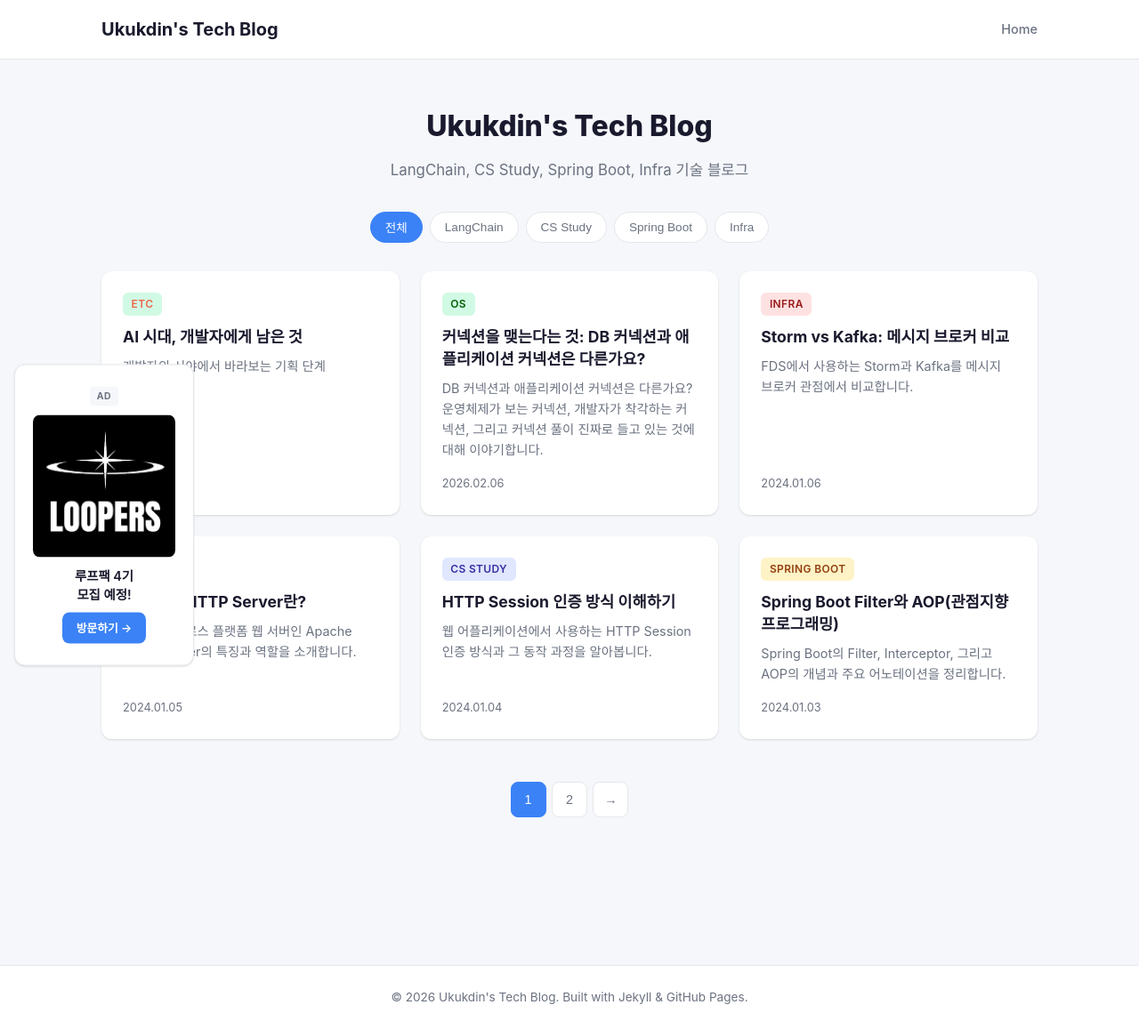
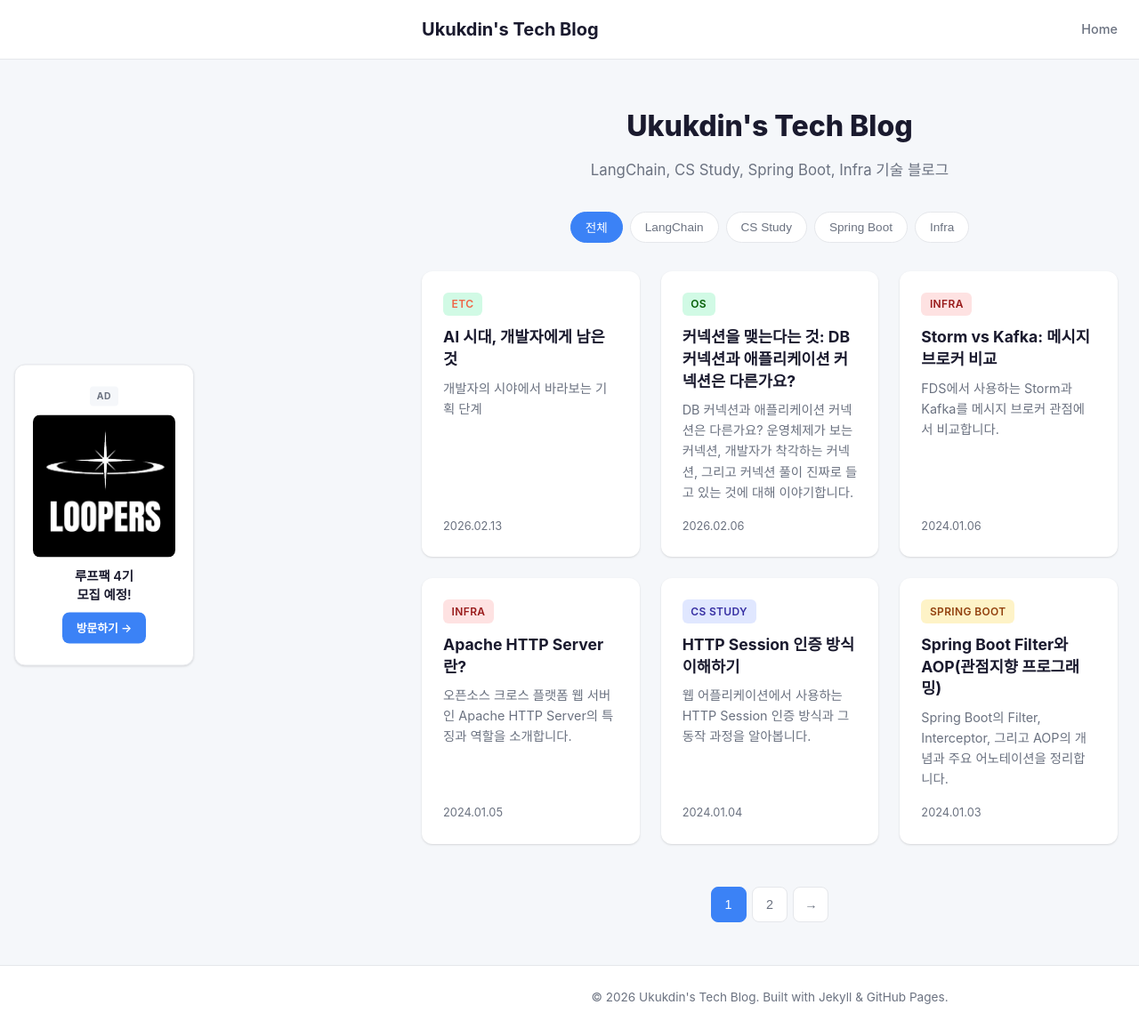
Before and after one commit to ukukdin/ukukdin.github.io, a Jekyll site: the page built from index.html, in a window 1280 px wide and 1157 px high. Shown: the whole window at 89% size. Built offline with Jekyll 4.4.1, drawn with Linux system fonts in a browser that asks for light colours.

Commit message:
콘텐츠 margin-left 450px 적용
Co-Authored-By: Claude Opus 4.6 <noreply@anthropic.com>

```diff
--- a/assets/css/main.css
+++ b/assets/css/main.css
@@ -606,3 +606,15 @@ a:hover {
     display: none;
   }
 }
+
+@media (min-width: 769px) {
+  .site-header__inner,
+  .hero,
+  .category-filter,
+  .card-grid,
+  .pagination,
+  .post-wrapper,
+  .site-footer__inner {
+    margin-left: 450px;
+  }
+}
```
